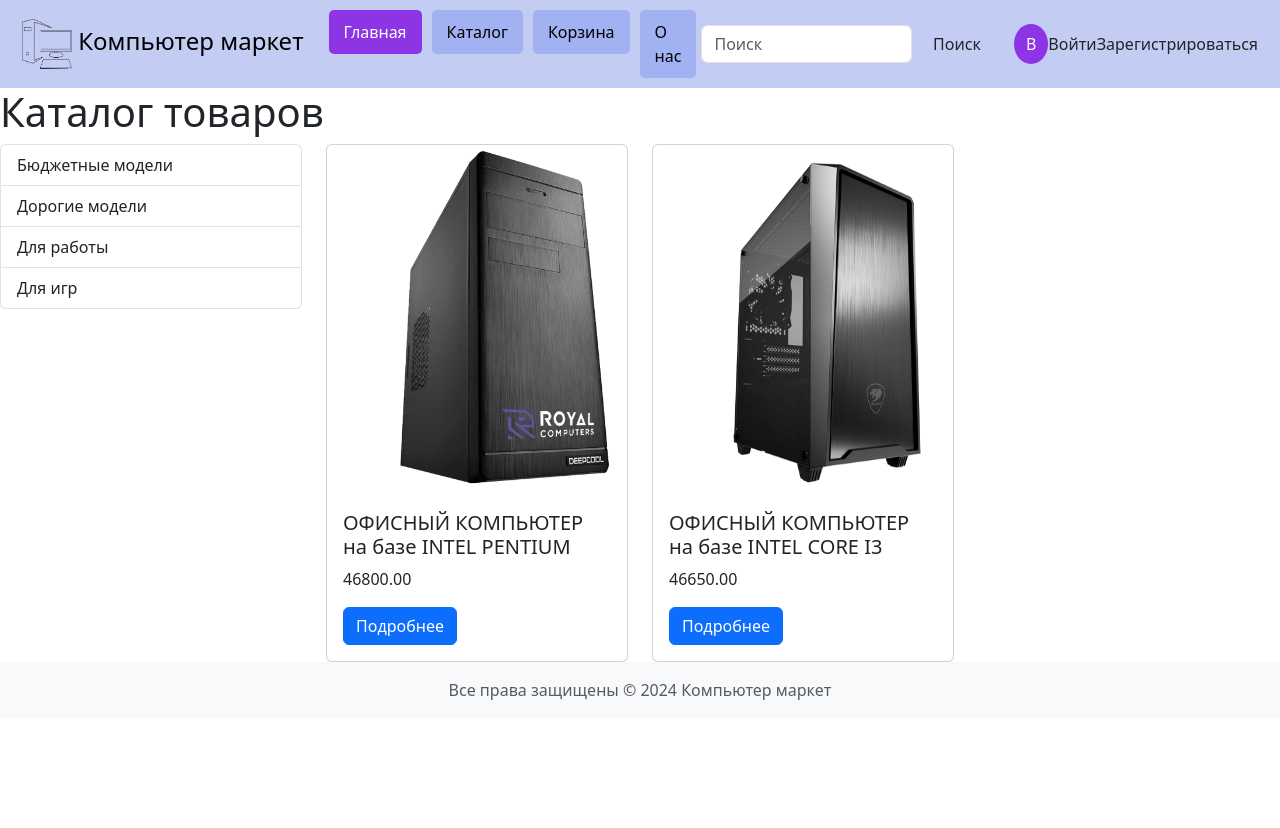
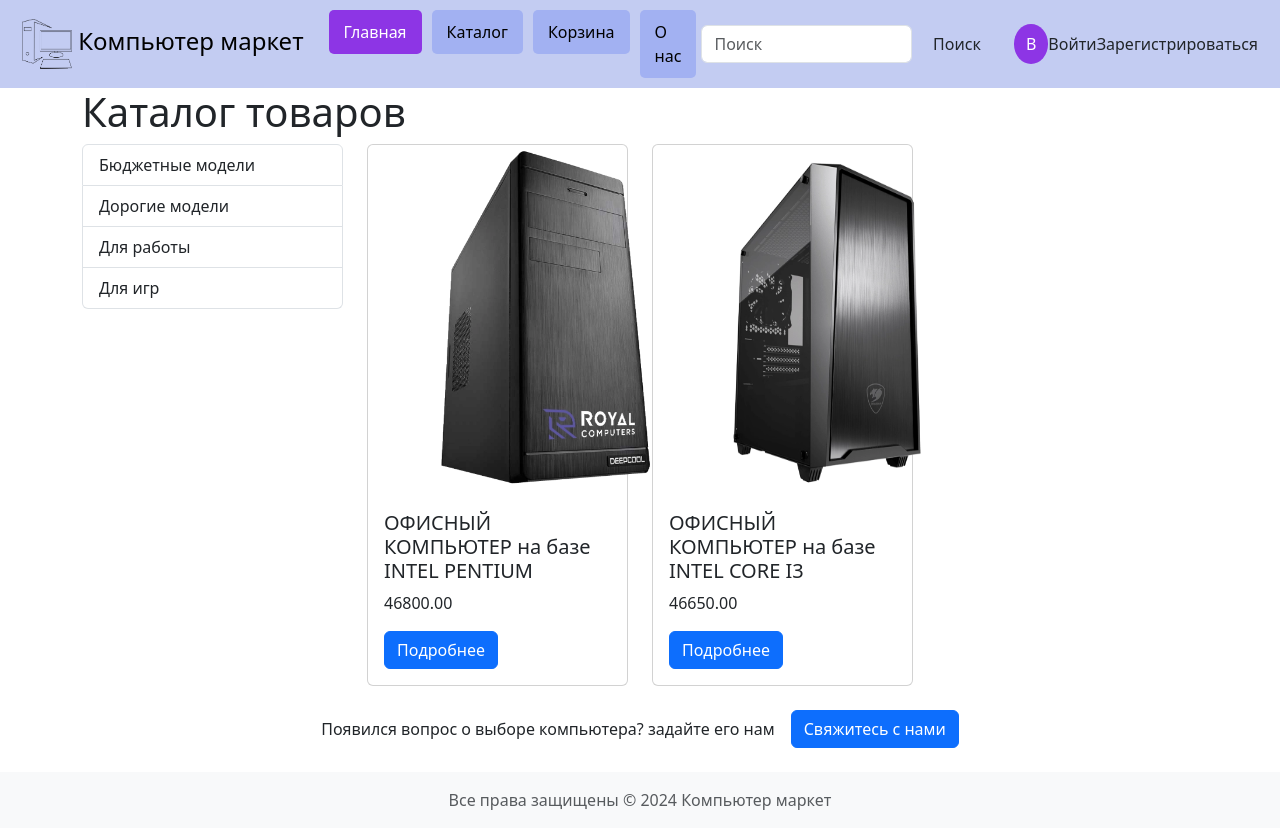
Before and after one commit to DreamyUndertaker/computer_market, a Django app: page /list/ in a window 1280 px wide. Before the commit the page ends 700 px from the top, so only its background shows below. Run offline with Django 3.2, Linux system fonts and the light colour scheme; data comes from the database, SQL or seed files in the repository; some libraries are stand-ins or nearby versions.

Commit message:
Added contact form

```diff
--- a/home/forms.py
+++ b/home/forms.py
@@ -19,3 +19,35 @@ class OrderForm(forms.ModelForm):
             'address': forms.TextInput(attrs={'placeholder': 'Введите ваш адрес'}),
             'phone': forms.TextInput(attrs={'placeholder': 'Введите ваш телефон'}),
         }
+
+
+class ContactForm(forms.Form):
+    name = forms.CharField(
+        max_length=100,
+        label='Ваше имя',
+        widget=forms.TextInput(
+            attrs={
+                'class': 'form-control',
+                'placeholder': 'Ваше имя',
+            }
+        )
+    )
+    email = forms.EmailField(
+        label='Ваша почта',
+        widget=forms.EmailInput(
+            attrs={
+                'class': 'form-control',
+                'placeholder': 'Ваша почта',
+            }
+        )
+    )
+    message = forms.CharField(
+        label='Ваше сообщение',
+        widget=forms.Textarea(
+            attrs={
+                'class': 'form-control',
+                'placeholder': 'Ваше сообщение',
+                'rows': 5,
+            }
+        )
+    )
--- /dev/null
+++ b/home/templates/home/contact_form.html
@@ -0,0 +1,17 @@
+<div class="modal fade" id="contactFormModal" tabindex="-1" aria-labelledby="contactFormModalLabel" aria-hidden="true">
+    <div class="modal-dialog">
+        <div class="modal-content">
+            <div class="modal-header">
+                <h5 class="modal-title" id="contactFormModalLabel">Задайте интересующий вас вопрос</h5>
+                <button type="button" class="btn-close" data-bs-dismiss="modal" aria-label="Close"></button>
+            </div>
+            <div class="modal-body">
+                <form method="post" action="">
+                    {% csrf_token %}
+                    {{ contact_form.as_p }}
+                    <button type="submit" class="btn btn-primary">Отправить</button>
+                </form>
+            </div>
+        </div>
+    </div>
+</div>
--- a/home/templates/home/product_list.html
+++ b/home/templates/home/product_list.html
@@ -1,6 +1,7 @@
 {% extends 'home/layout.html' %}
 
 {% block content %}
+<div class="container">
     <h1>Каталог товаров</h1>
 
     <div class="row">
@@ -30,5 +31,14 @@
                 {% endfor %}
             </div>
         </div>
+        <div class="d-flex justify-content-center align-items-center my-4">
+            <p class="mb-0 me-3">Появился вопрос о выборе компьютера? задайте его нам</p>
+            <button type="button" class="btn btn-primary" data-bs-toggle="modal" data-bs-target="#contactFormModal">
+                Свяжитесь с нами
+            </button>
+        </div>
+
+        {% include 'home/contact_form.html' %}
     </div>
+</div>
 {% endblock %}
--- a/home/views.py
+++ b/home/views.py
@@ -1,4 +1,5 @@
 from django.contrib.auth.models import User
+from django.core.mail import send_mail
 from django.db.models import Q, Count
 from django.shortcuts import render, get_object_or_404, redirect
 from django.views import View
@@ -7,7 +8,7 @@ from django.contrib.auth.decorators import login_required
 from django.utils.decorators import method_decorator
 from django.http import JsonResponse
 from .models import Category, Product, Cart, CartItem, Order, OrderItem
-from .forms import OrderForm
+from .forms import OrderForm, ContactForm
 
 
 class HomePageView(TemplateView):
@@ -31,6 +32,7 @@ class ProductListView(ListView):
         context = super().get_context_data(**kwargs)
         context['categories'] = Category.objects.all()
         context['category'] = self.category
+        context['contact_form'] = ContactForm()
         return context
 
     def get_queryset(self):
@@ -41,6 +43,25 @@ class ProductListView(ListView):
             self.category = get_object_or_404(Category, slug=category_slug)
             self.products = self.products.filter(category=self.category)
         return self.products
+
+    def post(self, request, *args, **kwargs):
+        contact_form = ContactForm(request.POST)
+        if contact_form.is_valid():
+            name = contact_form.cleaned_data['name']
+            email = contact_form.cleaned_data['email']
+            message = contact_form.cleaned_data['message']
+
+            send_mail(
+                f"Новое сообщение от {name}",
+                message,
+                email,
+                ['your_email@example.com'],  # Поменяй на свою почту (почта отправителя)
+                fail_silently=False,
+            )
+
+            return redirect('product_list')
+
+        return self.get(request, *args, **kwargs)
 
 
 class ProductDetailView(DetailView):
```
